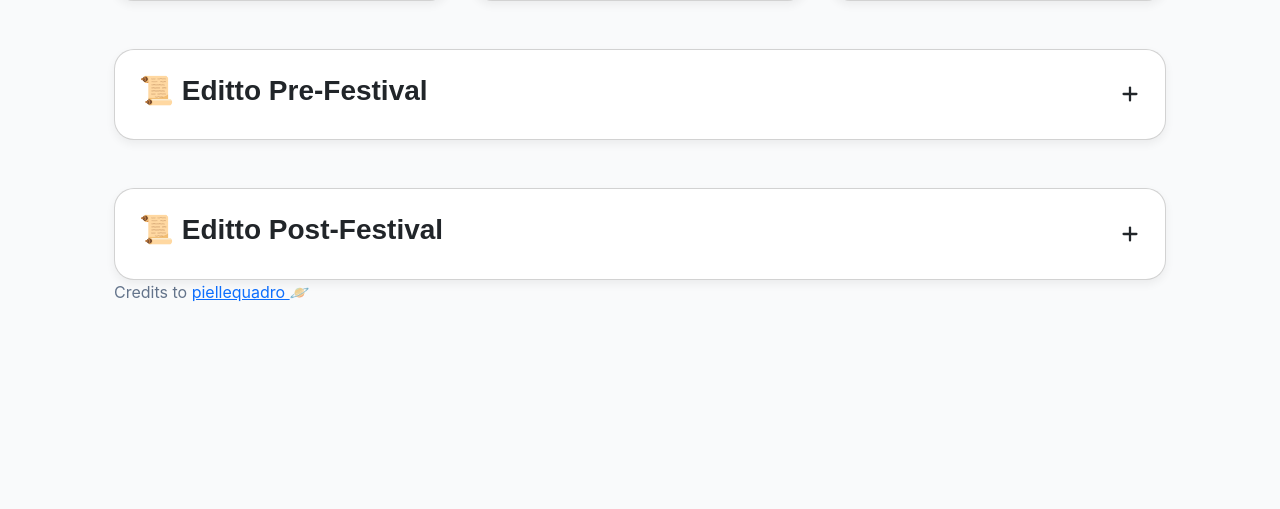
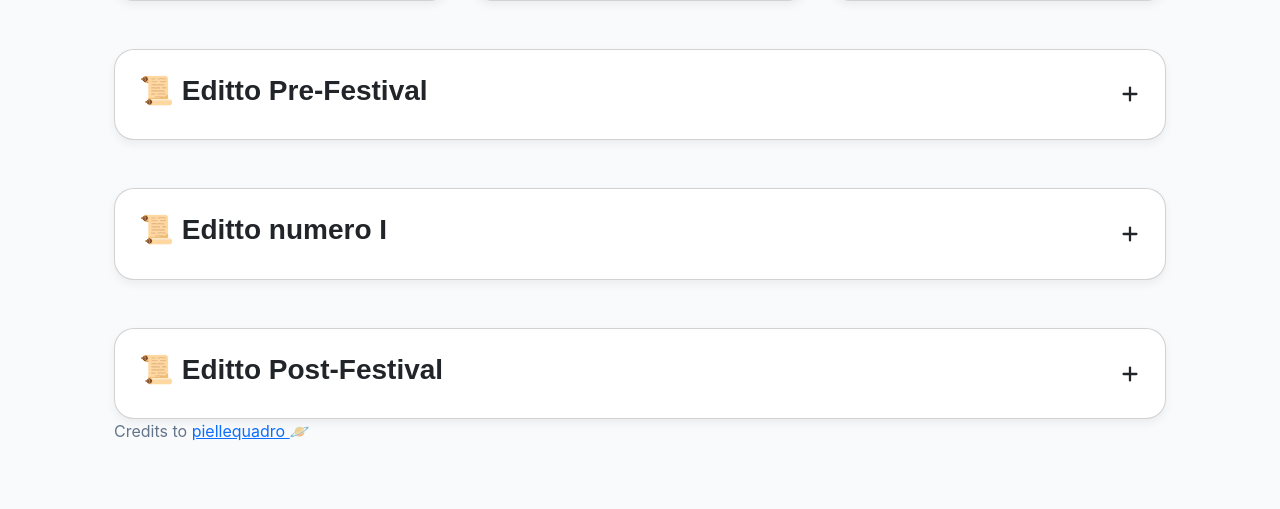
Before and after one commit to luciobirra/my_ffa_app, a Flask app: page / in a window 1280 px wide. Shown: the part 792-1301 px from the top of the page. Before the commit the page ends 1094 px from the top, so only its background shows below. Run offline with Flask 3, Linux system fonts and the light colour scheme; data that the repository does not hold is empty.

Commit message:
added Editto I

```diff
--- a/templates/index.html
+++ b/templates/index.html
@@ -112,7 +112,7 @@
             <li>L’ assenza va giustificata, certificandone il motivo al dittatore artistico privatamente o pubblicamente</li>
             <li>Le classifiche dovranno essere inviate entro le data stabilita dal dittatore artistico e riportata nella App Fanta Falliti</li>
             <li>Il mancato rispetto di anche solamente una delle regole di cui sopra sarà motivo di esclusione e squalifica</li>
-            <li>dittatore deciderà pubblicando l’editto di fine edizione dichiarando chi è stato squalificato e perché</li>
+            <li>Il dittatore artistico deciderà pubblicando l’editto di fine edizione dichiarando chi è stato squalificato e perché</li>
             <li>La quota non verrà rimborsata per nessun motivo</li>
           </ul>
 
@@ -129,6 +129,52 @@
   </div>
 
 </section>
+
+
+<section class="features mt-4">
+
+  <div class="row mt-4">
+    <div class="col-12">
+      <div class="card feature-card full-card" onclick="toggleCard(this)">
+        <div class="feature-header">
+          <h3>📜 Editto numero I</h3>
+          <svg class="toggle-icon" viewBox="0 0 24 24" width="22" height="22">
+            <line x1="12" y1="5" x2="12" y2="19" />
+            <line x1="5" y1="12" x2="19" y2="12" />
+          </svg>
+        </div>
+
+        <div class="feature-text">
+
+          <h5>EDITTO numero I<br>Il dittatore artistico, in data 16 Febbraio 2026:</h5>
+
+          <h6 class="mt-3">Preso atto</h6>
+          <p>del sostanziale declino delle nostre vite;</p>
+
+          <h6 class="mt-3">Appurata</h6>
+          <p>la tristezza infinita dell’offerta di Sanremo 2026;</p>
+
+          <h6 class="mt-3">Constatato</h6>
+          <p>che, invece di prendere atto dei nostri fallimenti, ci ostiniamo a combattere contro noi stessi proponendo giorno dopo giorno irrealizzabili buoni propositi;</p>
+
+          <h6 class="mt-3">Dichiara che</h6>
+          <p><strong>Siamo tutti falliti.</strong></p>
+
+          <p>Quindi falliamo tutti.</p>
+
+          <p>
+            È quindi con effetto immediato che si dichiara aperto il FFA non solo ai
+            fantafalliti della prima ora del gruppo Limonata, ma anche al resto del mondo.
+          </p>
+
+        </div>
+      </div>
+    </div>
+  </div>
+
+</section>
+
+
 
 
 <section class="features mt-4">
```
